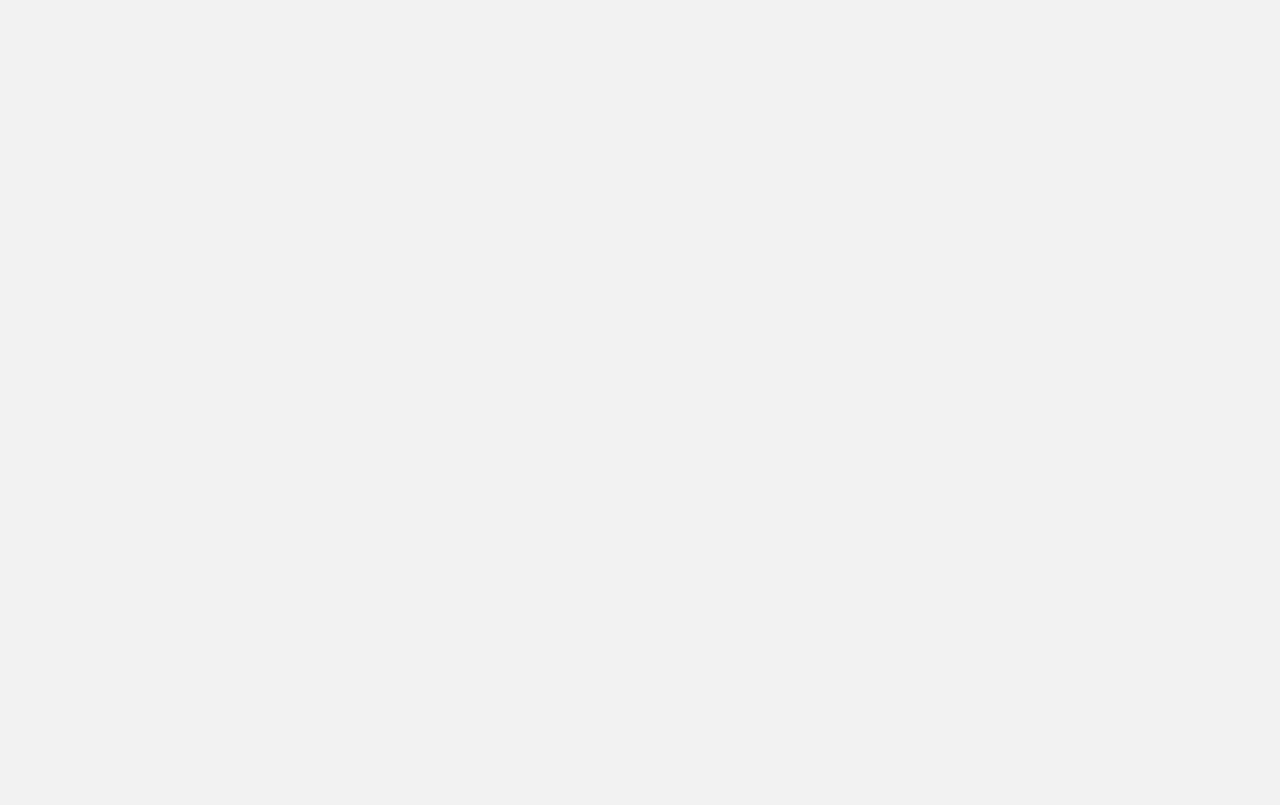
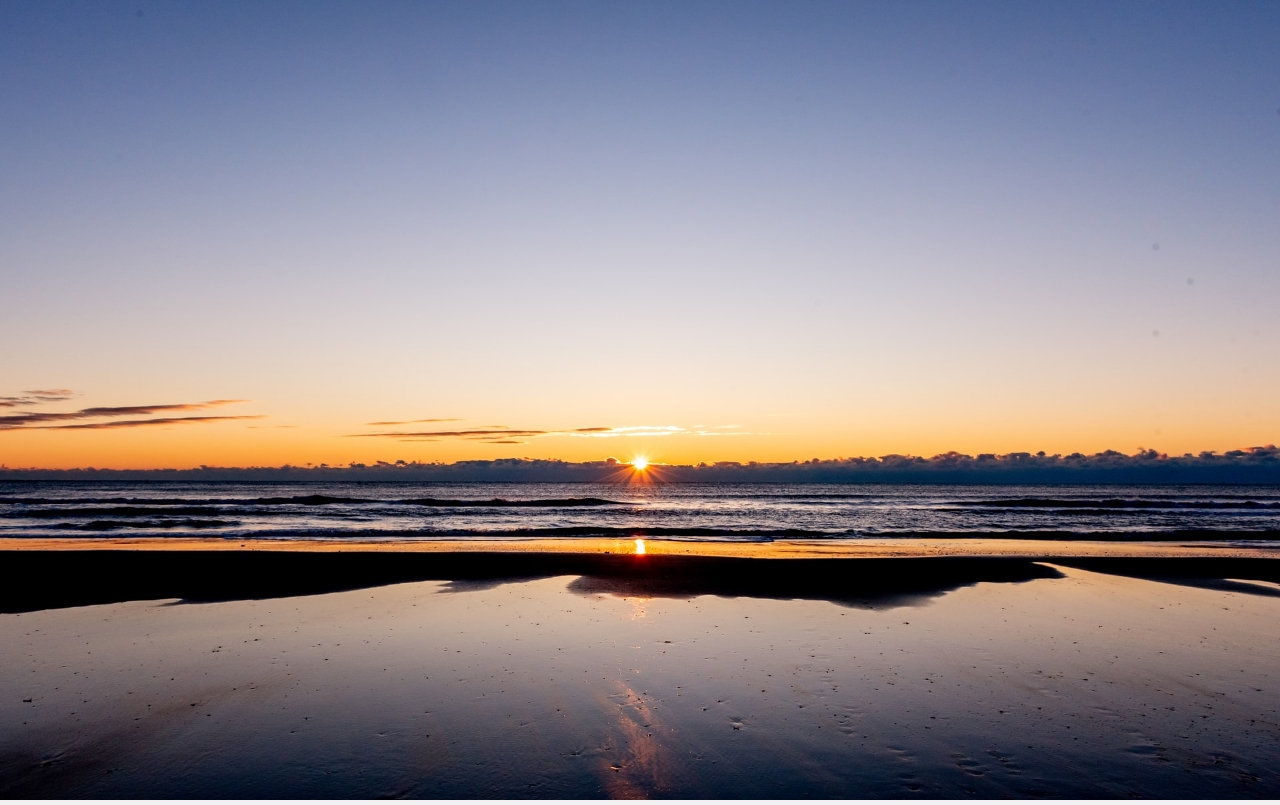
Before and after one commit to mastemm/react-slider, a React (Create React App) app: page / in a window 1280 px wide. Built offline with nearby package versions, Linux system fonts and the light colour scheme.

Commit message:
map fonction ok

```diff
--- a/src/App.js
+++ b/src/App.js
@@ -1,9 +1,10 @@
 import './App.css';
+import Slider from './Components/Slider/Slider';
 
 function App() {
   return (
-    <div className="App">
-
+    <div className='App'>
+      <Slider />
     </div>
   );
 }
--- /dev/null
+++ b/src/Components/Slider/Slider.js
@@ -0,0 +1,29 @@
+import { useState } from 'react';
+import './Slider.css';
+import dataSlider from './dataSlider';
+
+export default function Slider() {
+  const [slideAnim, setSlideAnim] = useState({
+    index: 1,
+    inProgress: false,
+  });
+  return (
+    <div>
+      {dataSlider.map((obj, index) => {
+        return (
+          <div
+            key={obj.id}
+            className={
+              slideAnim.index === index + 1 ? 'slide active-anim' : 'slide'
+            }
+          >
+            <img
+              src={process.env.PUBLIC_URL + `/Imgs/Img${index + 1}.jpg`}
+              alt='slideImg'
+            />
+          </div>
+        );
+      })}
+    </div>
+  );
+}
```
Also changed, not shown: 1 other file (tests, documents, lock files or other folders).
